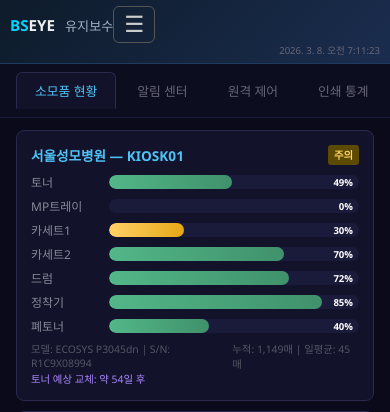
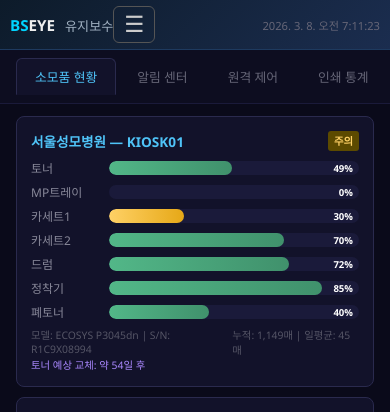
Before and after one commit to dolhanboss-han/kiosk-monitor, a Flask app: page /maintenance in a window 390 px wide. Shown: the top 412 px of the page. Run offline with Flask 3, Linux system fonts and the light colour scheme.

Commit message:
mobile-header: maintenance.html 시계 width:auto로 헤더 두께 통일

```diff
--- a/templates/maintenance.html
+++ b/templates/maintenance.html
@@ -138,7 +138,7 @@ body{background:#0a0a1a;color:#e0e0e0;font-family:'Segoe UI',sans-serif;overflow
     .header h1{font-size:0.75rem;white-space:nowrap}
     .header .nav{gap:4px}
     .header .nav a{font-size:0.6rem;padding:3px 6px}
-    .header .time{font-size:0.6rem;width:100%;text-align:right}
+    .header .time{font-size:0.7rem;width:auto;white-space:nowrap}
     .supply-grid,.ctrl-grid,.dispatch-grid{grid-template-columns:1fr}
     .stat-overview{grid-template-columns:repeat(2,1fr)}
     .tabs{overflow-x:auto;flex-wrap:nowrap}
```
